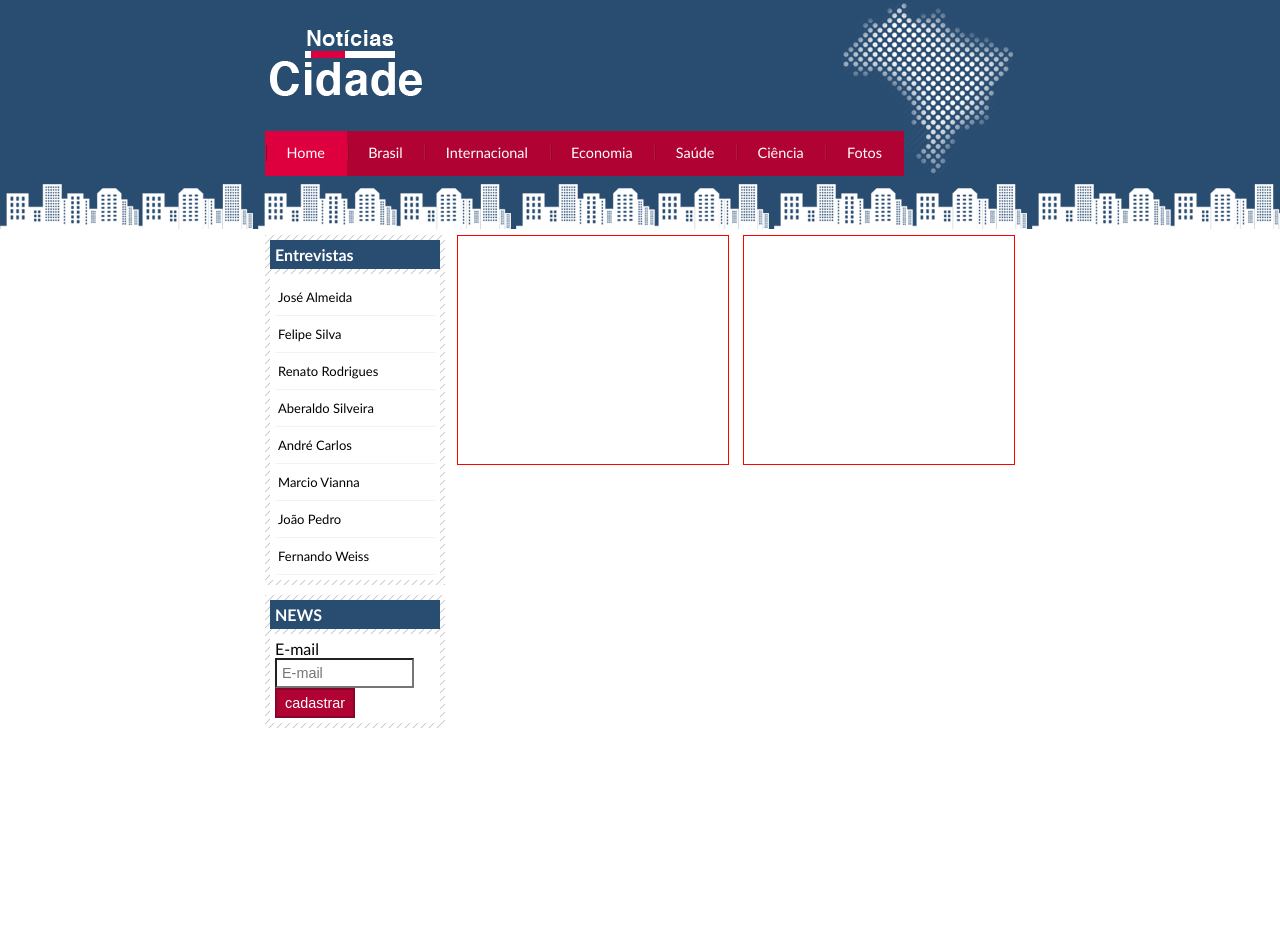
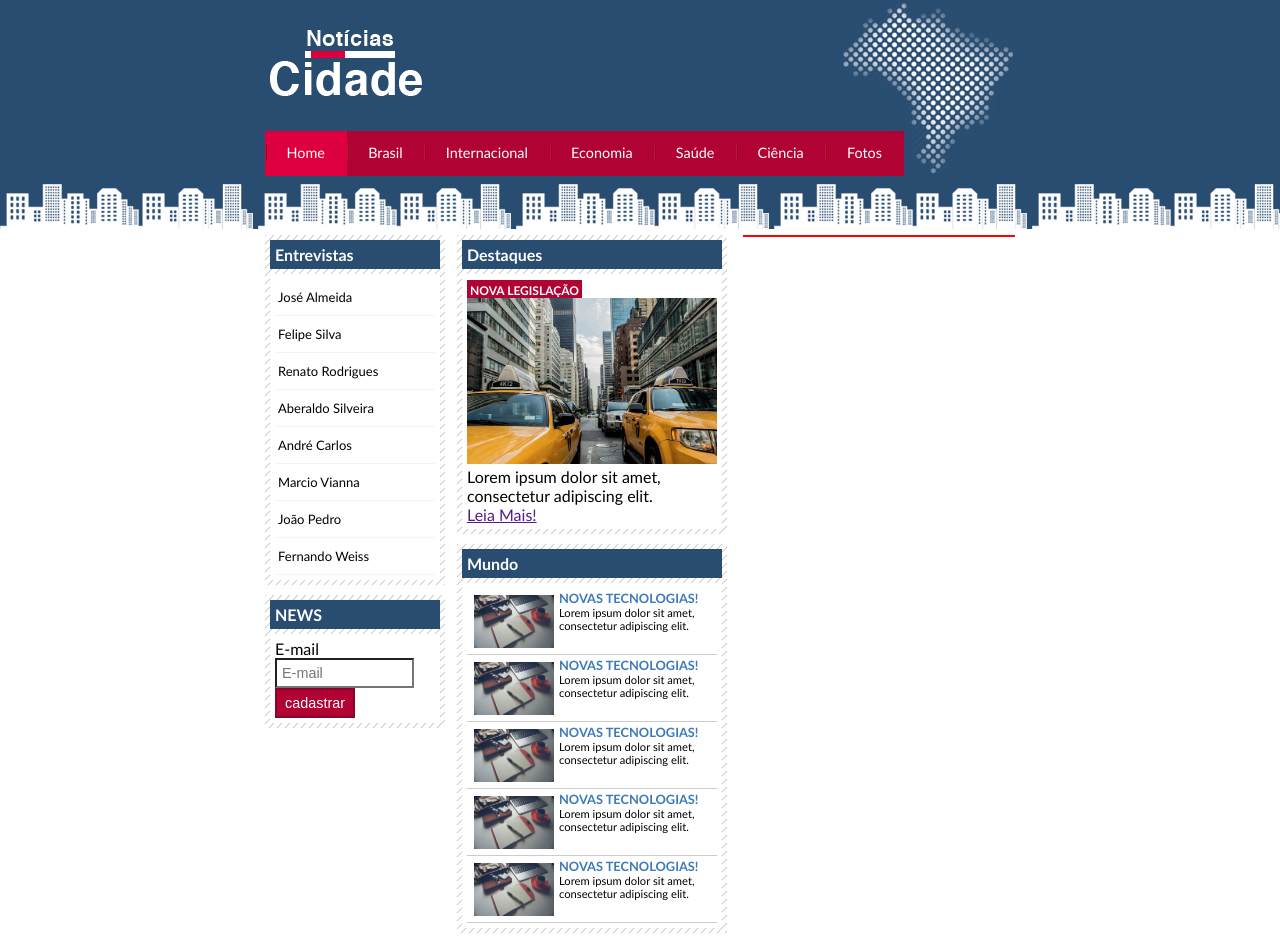
Before and after one commit to JoaoVMoreira/SiteNoticias, a plain HTML site: page index.html in a window 1280 px wide. Before the commit the page ends 800 px from the top, so only its background shows below. Drawn offline with Linux system fonts and the light colour scheme.

Commit message:
Finalizando conteudo central

```diff
--- a/estilos.css
+++ b/estilos.css
@@ -35,6 +35,15 @@ input {
     width: 125px;
     font-size: 0.9em;
     background-color: #fff;
+}
+
+h3{
+    background: #b10333;
+    color: #fff;
+    text-transform: uppercase;
+    display: inline;
+    font-size: 12px;
+    padding: 3px;
 }
 
 
@@ -105,7 +114,6 @@ input {
 .conteudo-secundario{
     width: 270px;
     float: left;
-    border: 1px solid red;
     margin: 0 10px 0 0 ;
 }
 
@@ -154,3 +162,38 @@ input.submit {
     background-color: #b10333;
     border: 2px solid #870529;
 }
+
+#leia-mais{
+    color: #b10333;
+}
+
+#lista-noticias li {
+    padding: 2px;
+    border-bottom: 1px solid #ccc;
+    height: 62px;
+}
+
+#lista-noticias li a img {
+    float: left;
+    margin: 5px;
+}
+
+#lista-noticias li a {
+    text-decoration: none;
+}
+
+#lista-noticias li a h4 {
+    font-size: 0.8em;
+    padding: 0;
+    color: #3e7ab9;
+}
+
+#lista-noticias li a p {
+    font-size: 0.7em;
+    color: #000;
+}
+
+#lista-noticias li:hover {
+    background: #eee;
+    cursor: pointer;
+}
--- a/index.html
+++ b/index.html
@@ -53,8 +53,61 @@
 
                 </div>
             </div>
-            <div class="conteudo-primario"><br><br><br><br><br><br><br><br><br><br><br><br></div>
-            <div class="conteudo-secundario"><br><br><br><br><br><br><br><br><br><br><br><br></div>
+            <div class="conteudo-primario"></div>
+            <div class="conteudo-secundario">
+                <div class="caixa">
+                    <h2>Destaques</h2>
+                    <div class="conteudo-caixa">
+                        <h3>Nova Legislação</h3>
+                        <img src="medias/taxi.jpg" width="100%">
+                        <p>Lorem ipsum dolor sit amet, consectetur adipiscing elit.</p>
+                        <a class="leia-mais" href="">Leia Mais!</a>
+                    </div>
+                </div>
+                <div class="caixa">
+                    <h2>Mundo</h2>
+                    <div class="conteudo-caixa">
+                        <ul id="lista-noticias">
+                            <li>
+                                <a href="">
+                                    <img src="medias/tecnologia.jpg" width="80">
+                                    <h4>NOVAS TECNOLOGIAS!</h4>
+                                    <p>Lorem ipsum dolor sit amet, consectetur adipiscing elit.</p>
+                                </a>
+                            </li>
+                            <li>
+                                <a href="">
+                                    <img src="medias/tecnologia.jpg" width="80">
+                                    <h4>NOVAS TECNOLOGIAS!</h4>
+                                    <p>Lorem ipsum dolor sit amet, consectetur adipiscing elit.</p>
+                                </a>
+                            </li>
+                            <li>
+                                <a href="">
+                                    <img src="medias/tecnologia.jpg" width="80">
+                                    <h4>NOVAS TECNOLOGIAS!</h4>
+                                    <p>Lorem ipsum dolor sit amet, consectetur adipiscing elit.</p>
+                                </a>
+                            </li>
+                            <li>
+                                <a href="">
+                                    <img src="medias/tecnologia.jpg" width="80">
+                                    <h4>NOVAS TECNOLOGIAS!</h4>
+                                    <p>Lorem ipsum dolor sit amet, consectetur adipiscing elit.</p>
+                                </a>
+                            </li>
+                            <li>
+                                <a href="">
+                                    <img src="medias/tecnologia.jpg" width="80">
+                                    <h4>NOVAS TECNOLOGIAS!</h4>
+                                    <p>Lorem ipsum dolor sit amet, consectetur adipiscing elit.</p>
+                                </a>
+                            </li>
+                        </ul>
+                    </div>
+                </div>
+
+            </div>
         </div>
     </div>
 </body>
```
